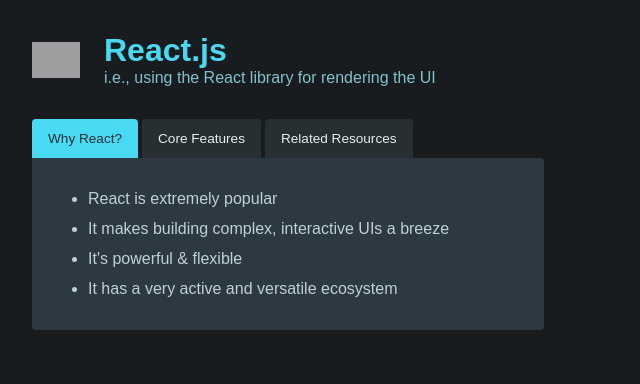
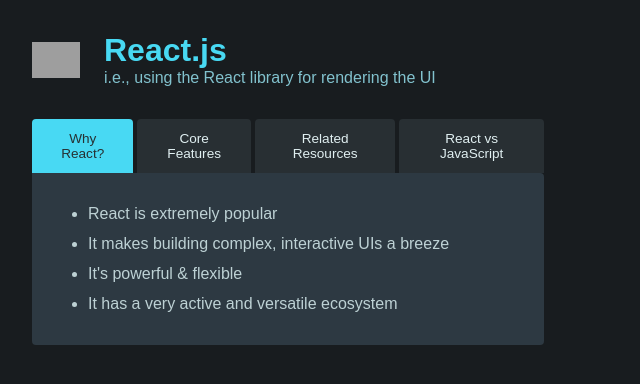
Before and after one commit to Dsrkblood/Calculator, a React (Vite) app: page / in a window 1280 px wide. Shown: the top 384 px of the page, without its empty margins (0-640 px from the left). Built offline with nearby package versions, Linux system fonts and the light colour scheme; grey boxes are pictures that could not be loaded.

Commit message:
Update App.jsx

```diff
--- a/src/App.jsx
+++ b/src/App.jsx
@@ -18,6 +18,12 @@
 		"Official web page (react.dev)",
 		"Next.js (Fullstack framework)",
 		"React Native (build native mobile apps with React)",
+	],
+	[
+		"Vanilla JavaScript requires imperative programming",
+		"Imperative Programming: You define all the steps needed to achieve a result",
+		"React on the other hand embraces declarative programming",
+		"With React, you define the goal and React figures out how to get there",
 	],
 ];
 
@@ -51,6 +57,11 @@
 						onClick={() => setActiveContentIndex(2)}>
 						Related Resources
 					</button>
+					<button
+						className={activeContentIndex === 3 ? "active" : ""}
+						onClick={() => setActiveContentIndex(3)}>
+						React vs JavaScript
+					</button>
 				</menu>
 				<div id='tab-content'>
 					<ul>
```
